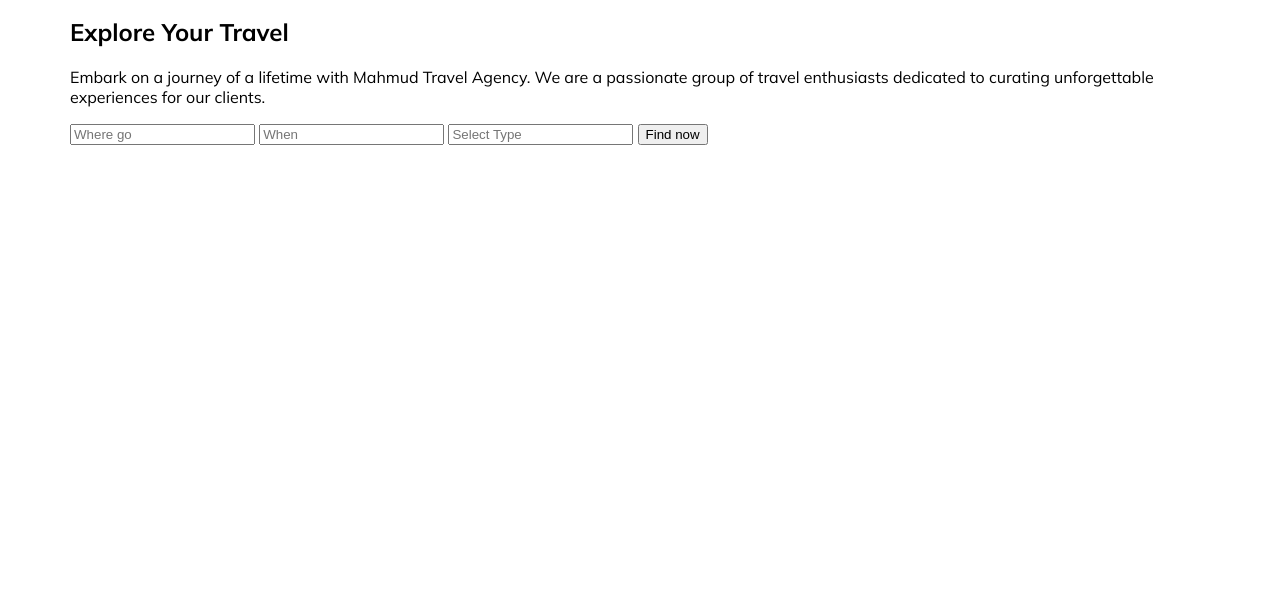
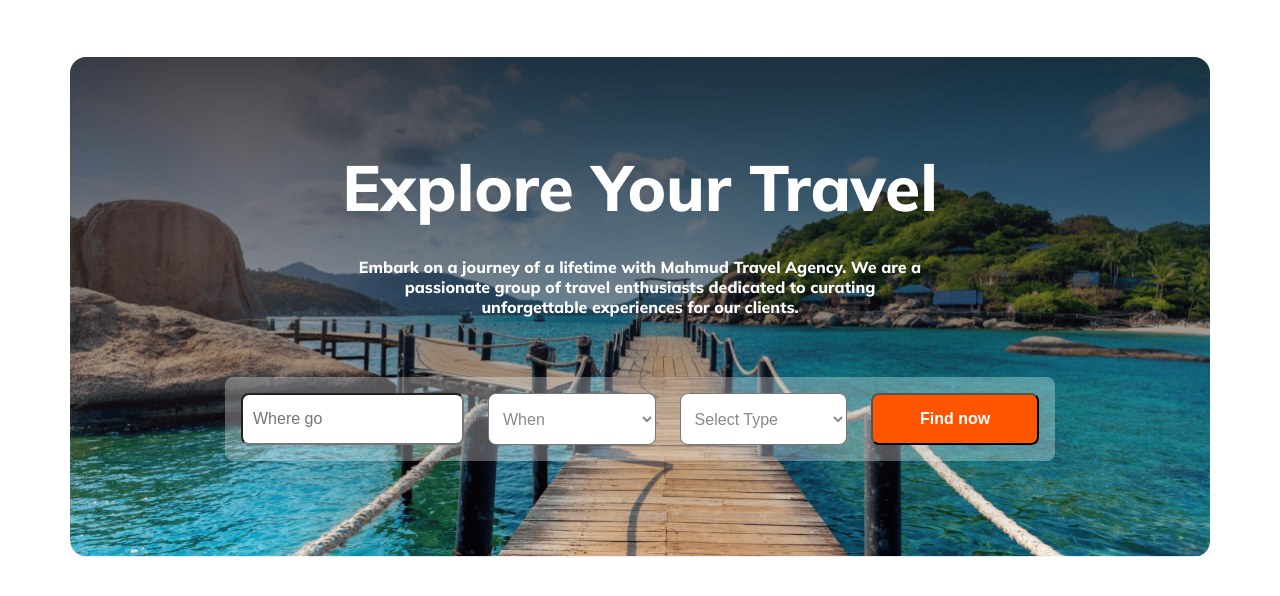
Before and after one commit to far-han12/Assignment-2, a plain HTML site: page index.html in a window 1280 px wide. Shown: the part 120-716 px from the top of the page. Drawn offline with Linux system fonts and the light colour scheme.

Commit message:
banner section finished

```diff
--- a/index.html
+++ b/index.html
@@ -13,7 +13,7 @@
     <header>
         <section class="nav-bar">
             <div class="company-details">
-            <h3 class="company-name">Mahmud <span class="sp-1">Travel </span>Agency</h2>
+            <h3 class="company-name">Mahmud <span class="sp-1">Travel </span>Agency</h3>
             <img src="Images/Group 40071 (2).png" alt="" width="48px" height="56px"></div>
         <nav class="main-nav">
             <ul>
@@ -28,17 +28,19 @@
 
     <section class="banner">
         <div class="banner-content">
-            <h1 class="banner-title">Explore Your Travel</h2>
-                <p class="banner-text">
-                    Embark on a journey of a lifetime with Mahmud Travel Agency. We are a passionate group of travel enthusiasts dedicated to curating unforgettable experiences for our clients.
-                </p>
+            <h1 class="banner-title">Explore Your Travel</h1>
+               <p class="banner-text">
+                Embark on a journey of a lifetime with Mahmud Travel Agency. We are a passionate group of travel enthusiasts dedicated to curating unforgettable experiences for our clients.
+            </p></div>
                 <div class="banner-input">
+
              <input type="text" placeholder="Where go" id="where">
-                    <input type="text" placeholder="When"  id="when">
-                    <input type="text" placeholder="Select Type" id="select">
-                    <button class="banner-button">Find now</button>
-                </div>
-        </div>
+             <!-- <i class="fa-light fa-chevron-down"></i> -->
+                    <select name="" id="one"><option value="Type2">When</option></select>
+                    <!-- <i class="fa-light fa-chevron-down"></i> -->
+                    <select name="Select Type" id="two" ><option value="Type1">Select Type</option></select>
+                 <button value="Find Now">Find now</button>
+                 </div>
 
     </section>
     </header>
--- a/style.css
+++ b/style.css
@@ -56,3 +56,96 @@ font-size: 18px;
 
 font-weight: 700;
 }
+
+
+
+/* banner section */
+.banner{
+    border-radius: 16px;
+background-image: linear-gradient(180deg, rgba(19, 19, 24, 0.80) 0%, rgba(19, 19, 24, 0.00) 100%),url("Images/Group\ 13\ \(1\)\ \(1\).png");
+background-repeat: no-repeat;
+background-size: cover;
+height: 500px;
+flex-shrink: 0;
+align-items: center;
+
+}
+
+.banner-title {
+    margin: 100 auto;
+    justify-content: center;
+    text-align: center;
+    color: #FFF;
+    font-size: 64px;
+    font-style: normal;
+    font-weight: 800;
+    line-height: normal;
+    padding-top: 90px;
+    margin-bottom: 30px;
+
+}
+.banner-content{
+    margin-top: 60px;
+}
+
+.banner-text {
+    width: 50%;
+margin: 0 auto;
+    text-align: center;
+    color: #FFF;
+font-size: 16px;
+font-style: normal;
+font-weight: 800;
+margin-bottom: 60px;
+}
+.banner-input{
+    display: flex;
+padding: 16px;
+margin-left: 185px;
+gap: 24px;
+border-radius: 8px;
+background: rgba(255, 255, 255, 0.30);
+width: 70%;
+height: 52px;
+flex-shrink: 0;
+margin: 0 auto;
+/* align-items: center; */
+justify-content: center;
+}
+
+ input,select{
+    border-radius: 8px;
+background: #FFF;
+padding-left: 10px;
+color: rgba(19, 19, 24, 0.50);
+
+font-size: 16px;
+
+font-weight: 400;
+}
+#one, #two{width: 174px;
+    color: rgba(19, 19, 24, 0.50);
+    font-size: 16px;
+    font-weight: 400;}
+
+
+button{
+    width: 174px;
+    border-radius: 8px;
+    color: #FFF;
+text-align: center;
+font-size: 16px;
+font-style: normal;
+font-weight: 700;
+background: #FF5400;
+}
+
+.fa-light fa-magnifying-glass{
+    width: 24px;
+    height: 12px;
+}
+.bi{
+    margin: 0 auto;
+    margin-top: 2px;
+    padding-left: 2px;
+}
```
Also changed, not shown: Images/Frame.png (added).
